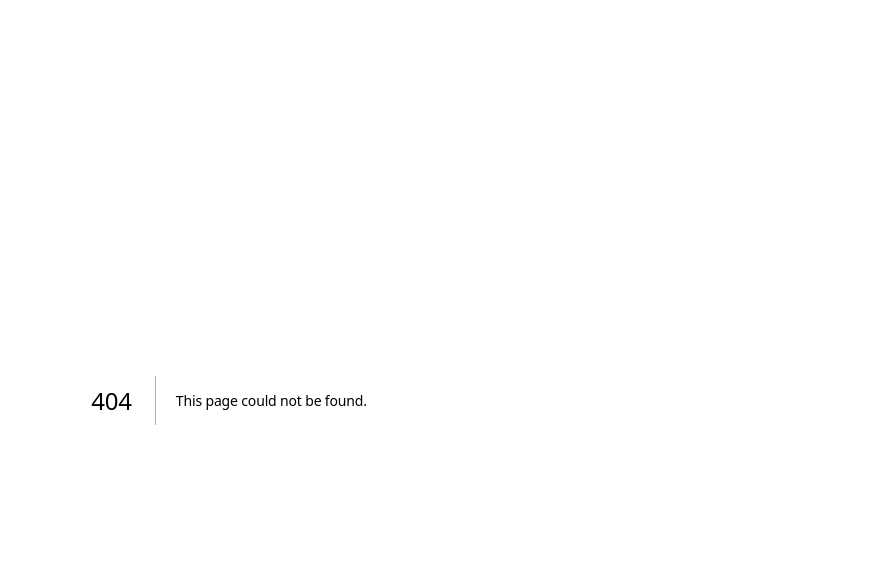
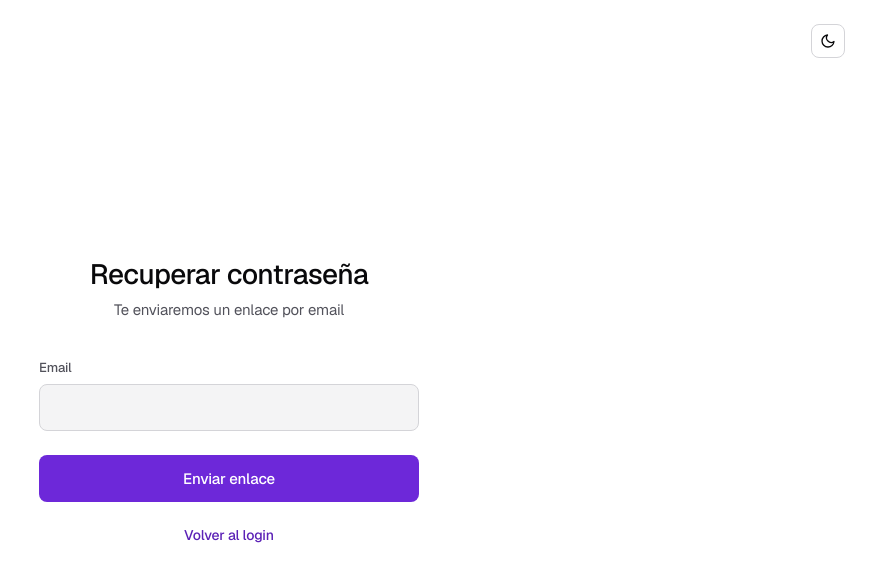
Before and after one commit to PabloVip/RequestVip, a Next.js app: page /forgot-password in a window 1280 px wide. Before the commit this address had no page. Shown: the top 582 px of the page, without its empty margins (411-1280 px from the left). Built offline with nearby package versions, Linux system fonts and the light colour scheme.

Commit message:
Add forgot password and reset password pages

```diff
--- /dev/null
+++ b/src/app/forgot-password/forgot-password-form.tsx
@@ -0,0 +1,145 @@
+'use client';
+
+import { useState } from 'react';
+import Link from 'next/link';
+import { createClient } from '@/lib/supabase-browser';
+import ThemeToggle from '@/components/theme-toggle';
+
+export default function ForgotPasswordForm() {
+  const [email, setEmail] = useState('');
+  const [loading, setLoading] = useState(false);
+  const [sent, setSent] = useState(false);
+  const [error, setError] = useState<string | null>(null);
+
+  const handleSubmit = async (e: React.FormEvent) => {
+    e.preventDefault();
+    setError(null);
+    setLoading(true);
+
+    const supabase = createClient();
+    const baseUrl = window.location.origin;
+    const { error: authError } = await supabase.auth.resetPasswordForEmail(email, {
+      redirectTo: `${baseUrl}/auth/callback?next=/reset-password`,
+    });
+
+    if (authError) {
+      setError(authError.message);
+      setLoading(false);
+      return;
+    }
+
+    setSent(true);
+    setLoading(false);
+  };
+
+  return (
+    <main style={{
+      minHeight: '100vh',
+      display: 'flex',
+      alignItems: 'center',
+      justifyContent: 'center',
+      padding: '1.5rem',
+      position: 'relative',
+    }}>
+      <div style={{ position: 'absolute', top: '1.5rem', right: '1.5rem' }}>
+        <ThemeToggle />
+      </div>
+
+      <div style={{ width: '100%', maxWidth: '380px' }}>
+        <div style={{ textAlign: 'center', marginBottom: '2.5rem' }}>
+          <h1 style={{
+            fontSize: '1.75rem',
+            fontWeight: 500,
+            letterSpacing: '-0.02em',
+            marginBottom: '0.5rem',
+          }}>
+            Recuperar contraseña
+          </h1>
+          <p style={{ color: 'var(--fg-subtle)', fontSize: '0.9375rem' }}>
+            Te enviaremos un enlace por email
+          </p>
+        </div>
+
+        {sent ? (
+          <div style={{
+            background: 'var(--accent-soft)',
+            color: 'var(--accent-soft-fg)',
+            border: '0.5px solid var(--accent-border)',
+            padding: '1.25rem',
+            borderRadius: '12px',
+            textAlign: 'center',
+            fontSize: '0.9375rem',
+            lineHeight: 1.5,
+          }}>
+            Te hemos enviado un email a <strong>{email}</strong>. Revisa tu bandeja (incluida la de spam) y pulsa el enlace para crear una contraseña nueva.
+          </div>
+        ) : (
+          <form onSubmit={handleSubmit}>
+            <div style={{ marginBottom: '1.5rem' }}>
+              <label style={labelStyle}>Email</label>
+              <input
+                type="email"
+                required
+                value={email}
+                onChange={(e) => setEmail(e.target.value)}
+                autoComplete="email"
+              />
+            </div>
+
+            {error && (
+              <div style={errorBoxStyle}>{error}</div>
+            )}
+
+            <button type="submit" disabled={loading} style={primaryButtonStyle}>
+              {loading ? 'Enviando...' : 'Enviar enlace'}
+            </button>
+          </form>
+        )}
+
+        <p style={{
+          textAlign: 'center',
+          color: 'var(--fg-subtle)',
+          fontSize: '0.875rem',
+          marginTop: '1.5rem',
+        }}>
+          <Link href="/login" style={{
+            color: 'var(--accent-soft-fg)',
+            textDecoration: 'none',
+            fontWeight: 500,
+          }}>
+            Volver al login
+          </Link>
+        </p>
+      </div>
+    </main>
+  );
+}
+
+const labelStyle: React.CSSProperties = {
+  fontSize: '0.8125rem',
+  color: 'var(--fg-subtle)',
+  display: 'block',
+  marginBottom: '0.5rem',
+  fontWeight: 500,
+};
+
+const errorBoxStyle: React.CSSProperties = {
+  background: 'var(--danger-bg)',
+  color: 'var(--danger-fg)',
+  border: '0.5px solid var(--danger-border)',
+  padding: '0.75rem 1rem',
+  borderRadius: '8px',
+  marginBottom: '1rem',
+  fontSize: '0.875rem',
+};
+
+const primaryButtonStyle: React.CSSProperties = {
+  width: '100%',
+  background: 'var(--accent)',
+  color: 'var(--accent-fg)',
+  border: 'none',
+  padding: '0.875rem',
+  borderRadius: '8px',
+  fontSize: '0.9375rem',
+  fontWeight: 500,
+};
--- /dev/null
+++ b/src/app/forgot-password/page.tsx
@@ -0,0 +1,5 @@
+import ForgotPasswordForm from './forgot-password-form';
+
+export default function ForgotPasswordPage() {
+  return <ForgotPasswordForm />;
+}
--- /dev/null
+++ b/src/app/reset-password/page.tsx
@@ -0,0 +1,5 @@
+import ResetPasswordForm from './reset-password-form';
+
+export default function ResetPasswordPage() {
+  return <ResetPasswordForm />;
+}
```
Also changed, not shown: src/app/auth/callback/route.ts (added, +33 -0 lines), src/app/reset-password/reset-password-form.tsx (added, +135 -0 lines).
